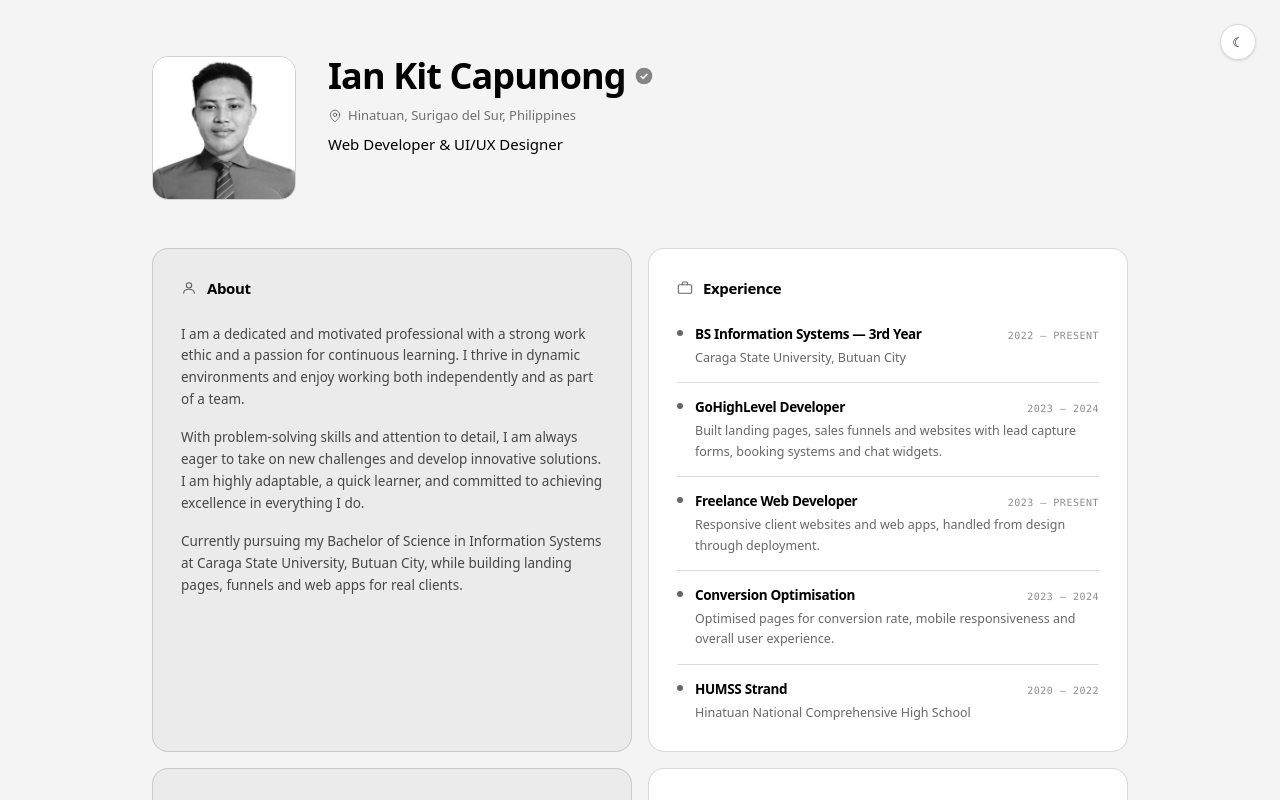
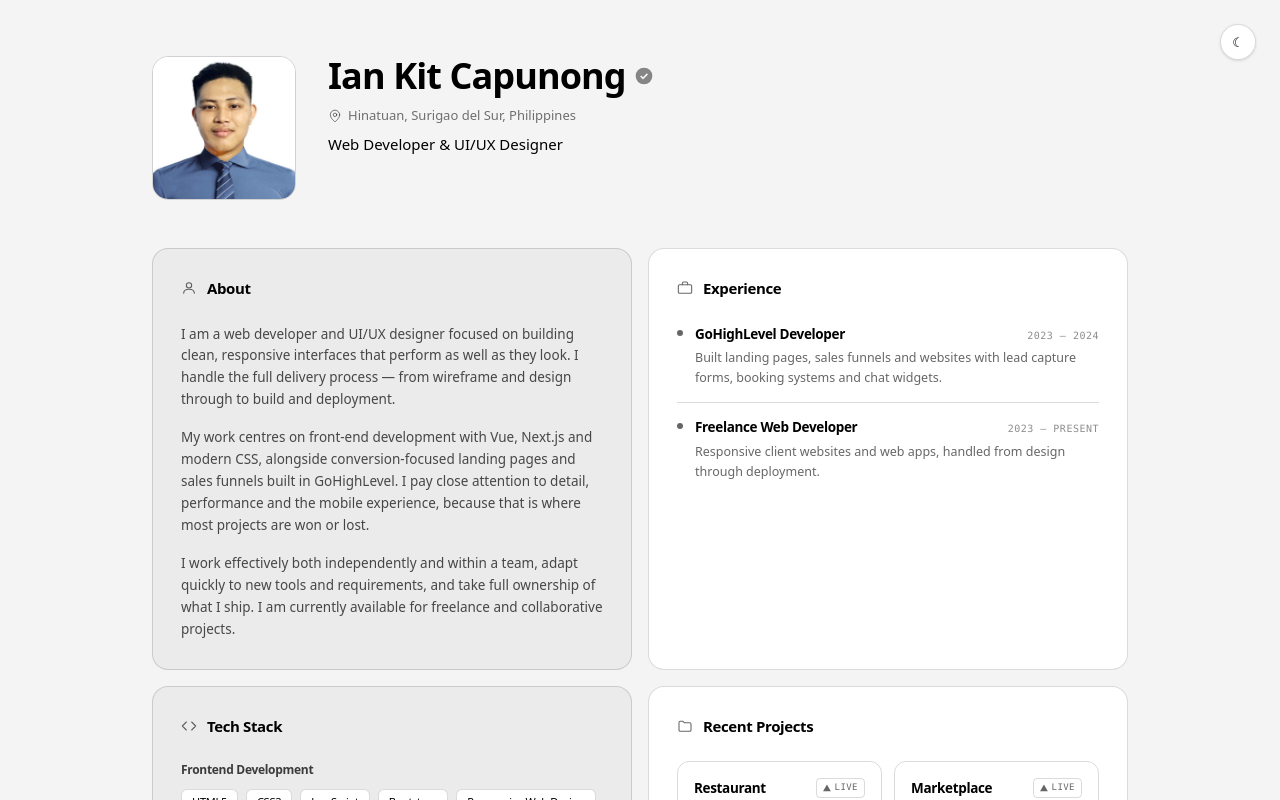
Before and after one commit to iankitcapunong/personweb., a Next.js app: page / in a window 1280 px wide. Shown: the top 800 px of the page. Built offline with nearby package versions, Linux system fonts and the light colour scheme.

Commit message:
remove some words

```diff
--- a/src/components/GalleryCard.tsx
+++ b/src/components/GalleryCard.tsx
@@ -18,7 +18,7 @@ export default function GalleryCard() {
               alt=""
               fill
               sizes="192px"
-              className="object-cover grayscale transition-transform duration-500 hover:scale-105"
+              className="object-cover transition-transform duration-500 hover:scale-105"
             />
           </div>
         ))}
--- a/src/components/ProfileHeader.tsx
+++ b/src/components/ProfileHeader.tsx
@@ -12,7 +12,7 @@ export default function ProfileHeader() {
           fill
           sizes="144px"
           priority
-          className="object-cover grayscale"
+          className="object-cover"
         />
       </div>
 
--- a/src/data/site.ts
+++ b/src/data/site.ts
@@ -13,9 +13,9 @@ export const site = {
   messenger: "https://www.facebook.com/yayanngwapoo/",
   birthday: "October 21, 2003",
   about: [
-    "I am a dedicated and motivated professional with a strong work ethic and a passion for continuous learning. I thrive in dynamic environments and enjoy working both independently and as part of a team.",
-    "With problem-solving skills and attention to detail, I am always eager to take on new challenges and develop innovative solutions. I am highly adaptable, a quick learner, and committed to achieving excellence in everything I do.",
-    "Currently pursuing my Bachelor of Science in Information Systems at Caraga State University, Butuan City, while building landing pages, funnels and web apps for real clients.",
+    "I am a web developer and UI/UX designer focused on building clean, responsive interfaces that perform as well as they look. I handle the full delivery process — from wireframe and design through to build and deployment.",
+    "My work centres on front-end development with Vue, Next.js and modern CSS, alongside conversion-focused landing pages and sales funnels built in GoHighLevel. I pay close attention to detail, performance and the mobile experience, because that is where most projects are won or lost.",
+    "I work effectively both independently and within a team, adapt quickly to new tools and requirements, and take full ownership of what I ship. I am currently available for freelance and collaborative projects.",
   ],
   socials: [
     { label: "LinkedIn", url: "https://www.linkedin.com/in/ian-kit-capunong-80399a351/" },
@@ -28,11 +28,6 @@ export const site = {
 /** The bulleted list in the Experience card. */
 export const experience = [
   {
-    title: "BS Information Systems — 3rd Year",
-    org: "Caraga State University, Butuan City",
-    year: "2022 — Present",
-  },
-  {
     title: "GoHighLevel Developer",
     org: "Built landing pages, sales funnels and websites with lead capture forms, booking systems and chat widgets.",
     year: "2023 — 2024",
@@ -41,16 +36,6 @@ export const experience = [
     title: "Freelance Web Developer",
     org: "Responsive client websites and web apps, handled from design through deployment.",
     year: "2023 — Present",
-  },
-  {
-    title: "Conversion Optimisation",
-    org: "Optimised pages for conversion rate, mobile responsiveness and overall user experience.",
-    year: "2023 — 2024",
-  },
-  {
-    title: "HUMSS Strand",
-    org: "Hinatuan National Comprehensive High School",
-    year: "2020 — 2022",
   },
 ];
 
```
